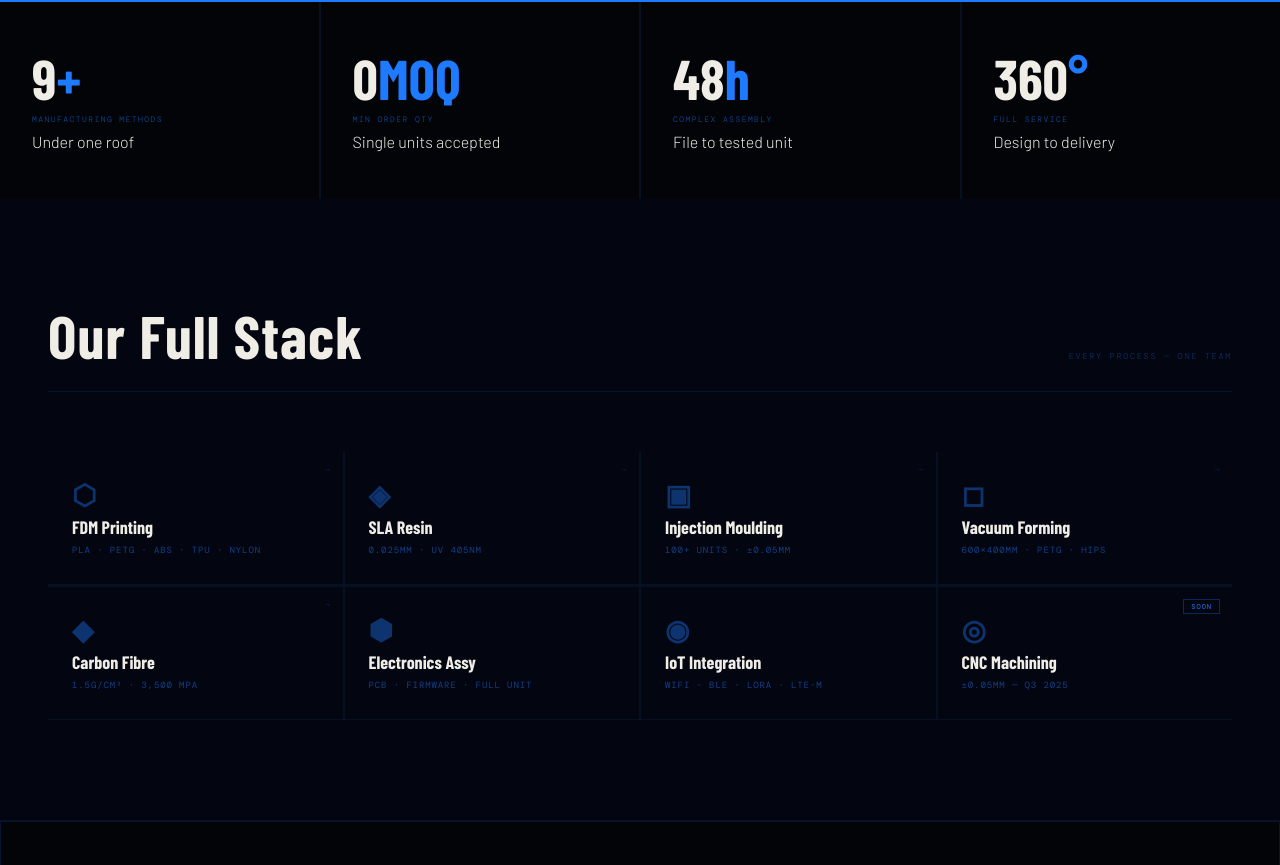
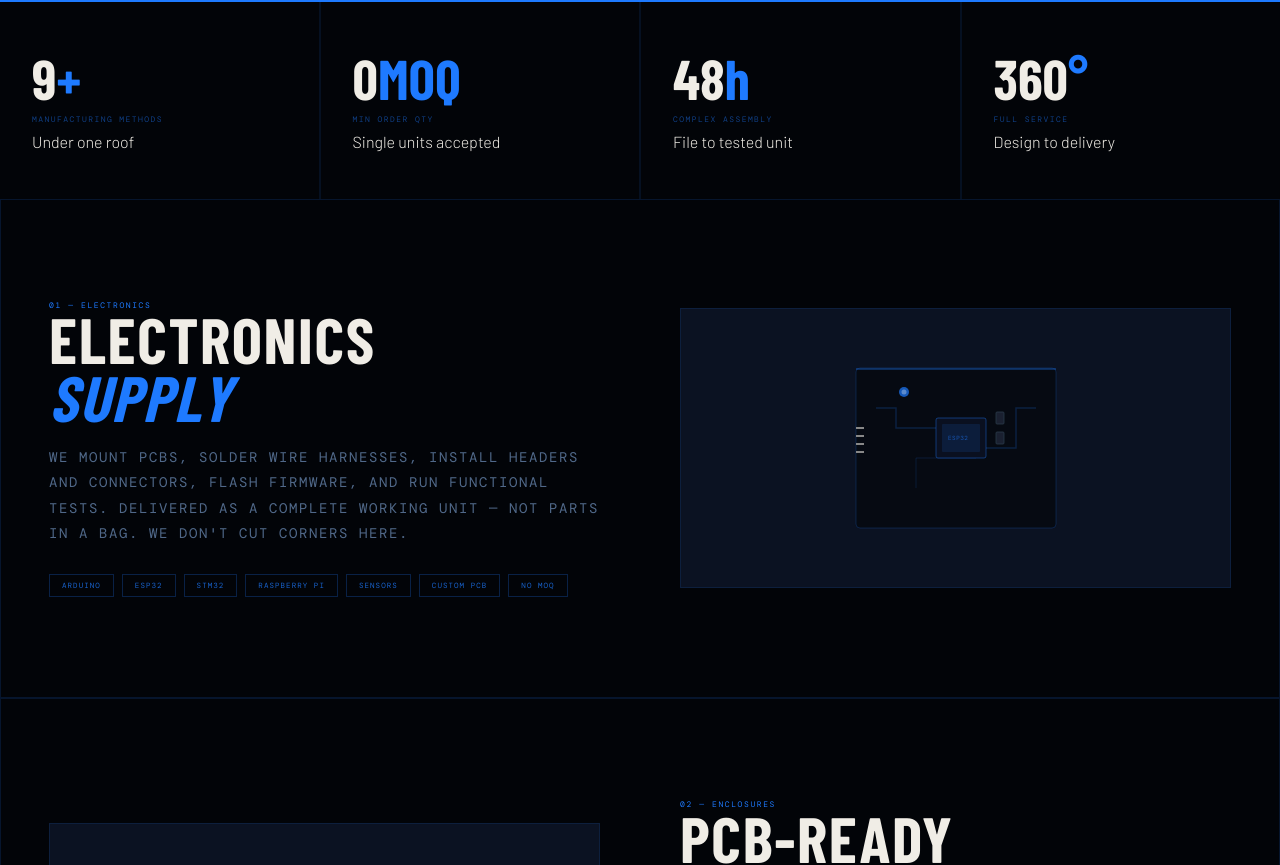
Before and after one commit to solid-labs-3d/solidlabs-website, a React (Vite) app: page /extreme in a window 1280 px wide. Shown: the part 835-1700 px from the top of the page. Built offline with nearby package versions, Linux system fonts and the light colour scheme; a web font is replaced by a local one.

Commit message:
some ui changes

```diff
--- a/src/pages/Extreme.jsx
+++ b/src/pages/Extreme.jsx
@@ -82,7 +82,7 @@ const EX_FAQ = [
   {
     keys: ["electronics", "source", "arduino", "esp32", "stm32", "rpi"],
     answer:
-      "We source Arduino, ESP32, STM32, Raspberry Pi, sensors, actuators, custom PCBs — single units to bulk, no MOQ. Same-week sourcing.",
+      "We mount PCBs, solder wire harnesses, install headers and connectors, flash firmware, and run functional tests. Delivered as a complete working unit — not parts in a bag. We don't cut corners here.",
     chips: ["What can you source?", "Lead time"],
   },
   {
@@ -1537,7 +1537,7 @@ const ZOOM_ITEMS = [
     num: "01 — Electronics",
     title: "ELECTRONICS",
     em: "SUPPLY",
-    desc: "We source Arduino, ESP32, STM32, Raspberry Pi, sensors, actuators, and custom PCBs. Single components to bulk runs — no MOQ minimums. You describe what you need and we source it, same week.",
+    desc: "We mount PCBs, solder wire harnesses, install headers and connectors, flash firmware, and run functional tests. Delivered as a complete working unit — not parts in a bag. We don't cut corners here.",
     specs: [
       "Arduino",
       "ESP32",
@@ -1601,9 +1601,9 @@ const ZOOM_ITEMS = [
   },
   {
     num: "05 — SLA Printing",
-    title: "RESIN",
+    title: "CNC MACHINING",
     em: "PRECISION",
-    desc: "When FDM isn't fine enough. Our SLA printers hit 0.025mm layers, ±0.05mm XY accuracy, and build volumes up to 290×165×185mm. Dental models, display masters, jewellery patterns, functional micro-parts — this is the tool.",
+    desc: "Precision CNC machining for aluminium, steel, and engineering plastics. Tolerances to ±0.05mm. Combined with our 3D printing and electronics capabilities, this completes the full hardware manufacturing loop.",
     specs: [
       "0.025–0.1mm Layers",
       "±0.05mm XY",
@@ -1615,54 +1615,54 @@ const ZOOM_ITEMS = [
     visual: <SLASVG />,
     link: "/sla-printing",
   },
-  {
-    num: "06 — Carbon Fibre",
-    title: "CARBON",
-    em: "FIBRE",
-    desc: "Hand layup CFRP for parts where weight is the enemy. 1.5 g/cm³, 3,500 MPa tensile strength — 10× stiffer than steel by mass. Aerospace brackets, robotics arms, cycling components, custom performance hardware.",
-    specs: [
-      "1.5 g/cm³",
-      "3,500 MPa",
-      "230 GPa Modulus",
-      "Hand Layup",
-      "Prepreg Option",
-      "Aerospace Grade",
-    ],
-    visual: <CarbonSVG />,
-    link: "/carbon-fibre",
-  },
-  {
-    num: "07 — Injection Moulding",
-    title: "INJECTION",
-    em: "MOULDING",
-    desc: "When your quantities cross 100 units and per-unit economics matter, injection moulding is the answer. Aluminium tooling in 7–14 days. ±0.05mm accuracy. Up to 8 cavities. ABS, PP, Nylon, HDPE.",
-    specs: [
-      "Min 100 Units",
-      "±0.05mm",
-      "7–14 Day Tooling",
-      "ABS · PP · Nylon",
-      "Up to 8 Cavities",
-      "0.8–3.2μm Ra",
-    ],
-    visual: <InjectionSVG />,
-    link: "/injection-moulding",
-  },
-  {
-    num: "08 — Vacuum Forming",
-    title: "VACUUM",
-    em: "FORMING",
-    desc: "Large-format covers, protective housings, trays, and packaging. Max sheet 600×400mm, 0.8mm minimum wall, 1:1 depth ratio. Low tooling cost makes it ideal for prototypes and short runs before going to injection.",
-    specs: [
-      "600×400mm Sheet",
-      "0.8mm Min Wall",
-      "PETG · ABS · HIPS",
-      "Acrylic · PP · HDPE",
-      "3–5 Day Lead",
-      "Low Tooling Cost",
-    ],
-    visual: <VacuumSVG />,
-    link: "/vacuum-forming",
-  },
+  // {
+  //   num: "06 — Carbon Fibre",
+  //   title: "CARBON",
+  //   em: "FIBRE",
+  //   desc: "Hand layup CFRP for parts where weight is the enemy. 1.5 g/cm³, 3,500 MPa tensile strength — 10× stiffer than steel by mass. Aerospace brackets, robotics arms, cycling components, custom performance hardware.",
+  //   specs: [
+  //     "1.5 g/cm³",
+  //     "3,500 MPa",
+  //     "230 GPa Modulus",
+  //     "Hand Layup",
+  //     "Prepreg Option",
+  //     "Aerospace Grade",
+  //   ],
+  //   visual: <CarbonSVG />,
+  //   link: "/carbon-fibre",
+  // },
+  // {
+  //   num: "07 — Injection Moulding",
+  //   title: "INJECTION",
+  //   em: "MOULDING",
+  //   desc: "When your quantities cross 100 units and per-unit economics matter, injection moulding is the answer. Aluminium tooling in 7–14 days. ±0.05mm accuracy. Up to 8 cavities. ABS, PP, Nylon, HDPE.",
+  //   specs: [
+  //     "Min 100 Units",
+  //     "±0.05mm",
+  //     "7–14 Day Tooling",
+  //     "ABS · PP · Nylon",
+  //     "Up to 8 Cavities",
+  //     "0.8–3.2μm Ra",
+  //   ],
+  //   visual: <InjectionSVG />,
+  //   link: "/injection-moulding",
+  // },
+  // {
+  //   num: "08 — Vacuum Forming",
+  //   title: "VACUUM",
+  //   em: "FORMING",
+  //   desc: "Large-format covers, protective housings, trays, and packaging. Max sheet 600×400mm, 0.8mm minimum wall, 1:1 depth ratio. Low tooling cost makes it ideal for prototypes and short runs before going to injection.",
+  //   specs: [
+  //     "600×400mm Sheet",
+  //     "0.8mm Min Wall",
+  //     "PETG · ABS · HIPS",
+  //     "Acrylic · PP · HDPE",
+  //     "3–5 Day Lead",
+  //     "Low Tooling Cost",
+  //   ],
+  //   visual: <VacuumSVG />,
+  //   link: "/vacuum-forming",
+  // },
 ];
 
 /* ────────────────────────────────────────────────
@@ -1772,9 +1772,7 @@ export default function Extreme() {
           <em>WAY BEYOND.</em>
         </h1>
         <p className="ex-h1-sub rv d2">
-          FDM, SLA, Injection Moulding, Vacuum Forming, Carbon Fibre,
-          Electronics Assembly, IoT Integration. One team. One brief. One
-          delivery. We go from concept to complete working product.
+         For engineers who need hardware sourced, electronics integrated, firmware flashed, and fully tested assemblies delivered. We go all the way — from bare PCB to working product.
         </p>
       </section>
 
@@ -1811,7 +1809,7 @@ export default function Extreme() {
         ))}
       </div>
 
-      {/* ══ SERVICE STACK OVERVIEW ════════════════ */}
+      {/* ══ SERVICE STACK OVERVIEW ════════════════
       <section
         className="sec-pad"
         style={{
@@ -1934,7 +1932,7 @@ export default function Extreme() {
             </div>
           ))}
         </div>
-      </section>
+      </section> */}
 
       {/* ══ ZOOM CAPABILITIES ═════════════════════ */}
       <div className="ex-zoom-sec">
@@ -2166,7 +2164,7 @@ export default function Extreme() {
         </div>
       </section>
 
-      {/* ══ HOW WE WORK TOGETHER ══════════════════ */}
+      {/* ══ HOW WE WORK TOGETHER ══════════════════
       <section
         className="sec-pad"
         style={{
@@ -2278,7 +2276,7 @@ export default function Extreme() {
             </div>
           ))}
         </div>
-      </section>
+      </section> */}
 
       {/* ══ CTA BAND ══════════════════════════════ */}
       <div className="ex-cta-band">
--- a/src/pages/Precision.jsx
+++ b/src/pages/Precision.jsx
@@ -163,12 +163,12 @@ export default function Precision() {
           ))}
 
           {/* CTA card */}
-          <div className="yc yw-cta rv d2">
-            <div className="yc-n" style={{ color:'rgba(0,0,0,.3)' }}>Get Started</div>
-            <div className="yc-name" style={{ fontSize:'clamp(32px,4vw,52px)', lineHeight:.9, marginBottom:16 }}>
+          <div className="yc yw-cta rv d2" style={{ backgroundColor:'#f0c020'}}>
+            <div className="yc-n" style={{ color:'rgba(0,0,0,.3)'}}>Get Started</div>
+            <div className="yc-name" style={{ fontSize:'clamp(32px,4vw,52px)', lineHeight:.9, marginBottom:16,color:'black' }}>
               WHAT DO YOU<br/>NEED BUILT?
             </div>
-            <p className="yc-desc">Send your file. Get a quote within 2 hours. We review CAD and flag issues before printing.</p>
+            <p className="yc-desc" style={{ color:'rgba(0,0,0,.3)'}}>Send your file. Get a quote within 2 hours. We review CAD and flag issues before printing.</p>
             <button className="btn-or" style={{ marginTop:'auto', alignSelf:'flex-start' }} onClick={goQuote}>
               Upload File →
             </button>
```
